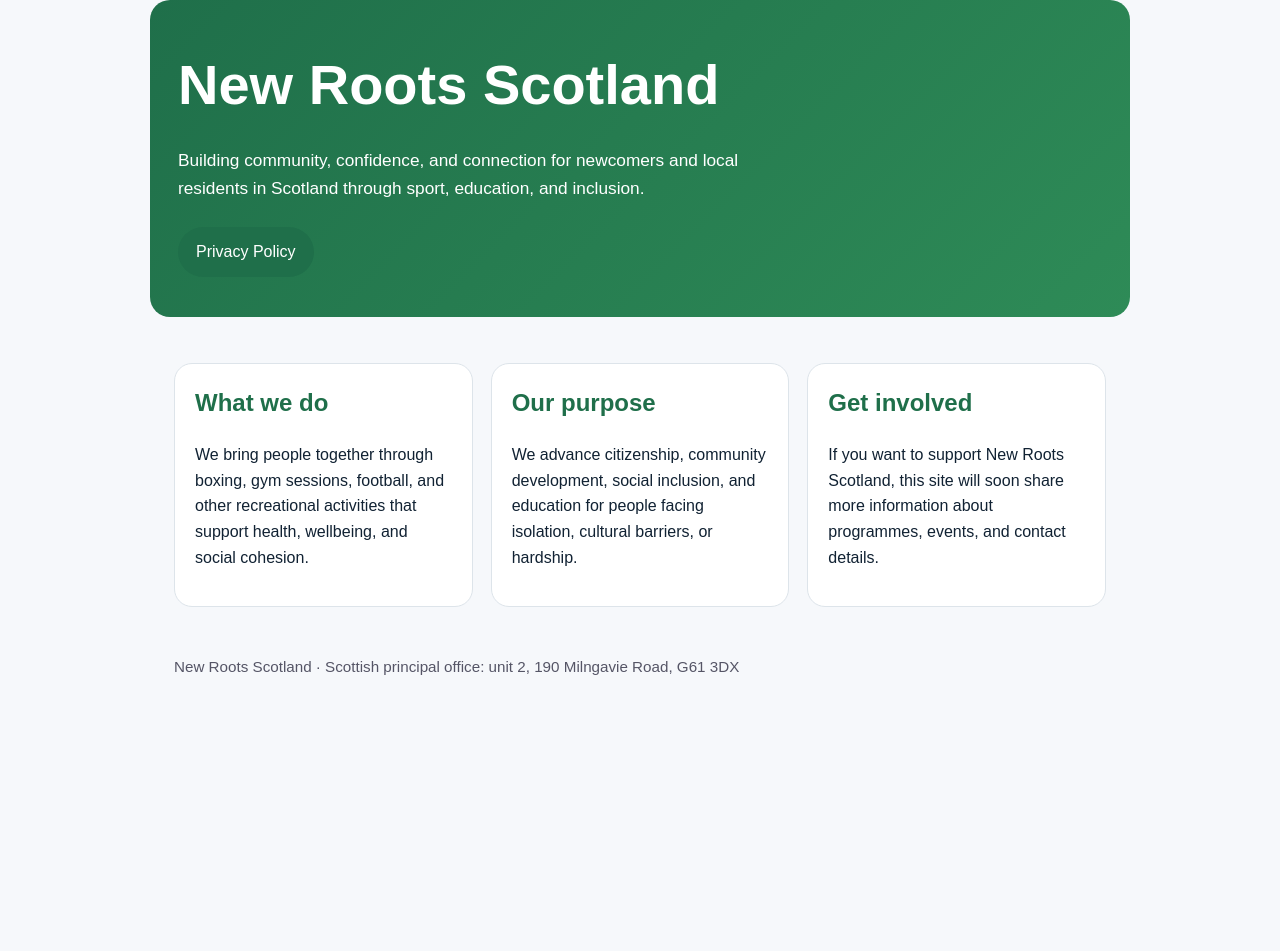
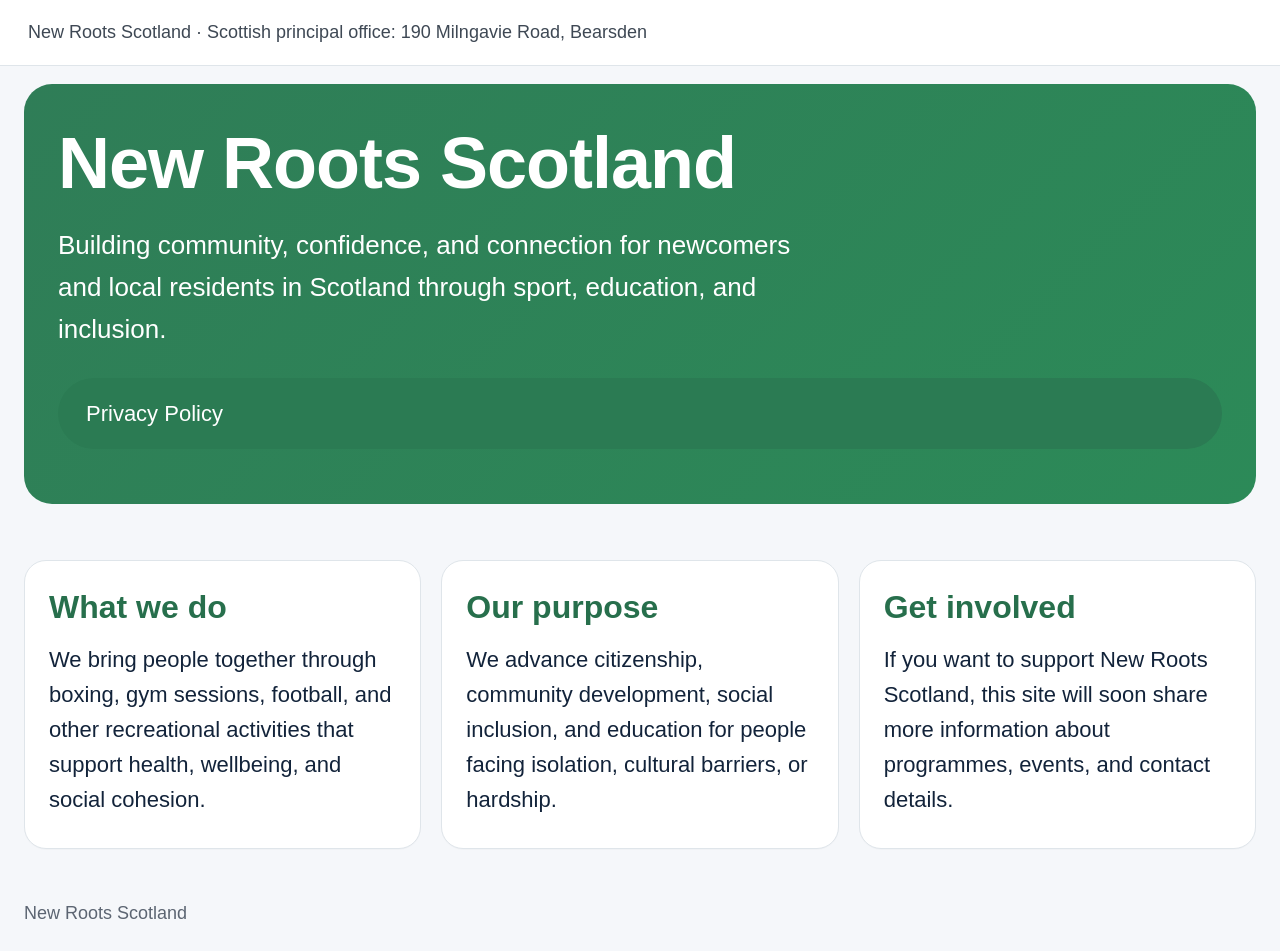
Before and after one commit to newrootsscotland/NEW-ROOTS-SCOTLAND, a plain HTML site: page index.html in a window 1280 px wide. Before the commit the page ends 800 px from the top, so only its background shows below. Drawn offline with Linux system fonts and the light colour scheme.

Commit message:
Update index.html

```diff
--- a/index.html
+++ b/index.html
@@ -4,29 +4,32 @@
   <meta charset="utf-8">
   <meta name="viewport" content="width=device-width, initial-scale=1">
   <title>New Roots Scotland</title>
-  <meta name="description" content="New Roots Scotland supports newcomers and local community members through sport, learning, and inclusion.">
   <style>
-    :root{--bg:#f6f8fb;--card:#fff;--text:#123;--muted:#556;--brand:#1f6f4a;--line:#dde4ea}
+    :root{--bg:#f5f7fa;--card:#fff;--text:#12233a;--muted:#5c6572;--green:#2f7d57;--green2:#2c8a58;--line:#dfe5ea}
     *{box-sizing:border-box} body{margin:0;font-family:Arial,Helvetica,sans-serif;background:var(--bg);color:var(--text);line-height:1.6}
-    header,main,footer{max-width:980px;margin:0 auto;padding:24px}
-    .hero{background:linear-gradient(135deg,#1f6f4a,#2e8b57);color:#fff;border-radius:20px;padding:40px 28px}
-    .hero h1{margin:0 0 10px;font-size:clamp(2rem,5vw,3.5rem)}
-    .hero p{max-width:65ch;font-size:1.08rem}
-    .grid{display:grid;grid-template-columns:repeat(auto-fit,minmax(240px,1fr));gap:18px;margin-top:22px}
-    .card{background:var(--card);border:1px solid var(--line);border-radius:18px;padding:20px}
-    h2{margin-top:0;color:var(--brand)}
-    a.button{display:inline-block;background:var(--brand);color:#fff;text-decoration:none;padding:12px 18px;border-radius:999px;margin-top:8px}
-    ul{padding-left:20px} footer{color:var(--muted);font-size:.95rem}
+    .topbar{padding:18px 28px;font-size:18px;color:#3e4854;background:#fff;border-bottom:1px solid var(--line)}
+    .wrap{max-width:1280px;margin:0 auto;padding:0 24px 32px}
+    .hero{margin-top:18px;background:linear-gradient(135deg,var(--green),var(--green2));border-radius:28px;color:#fff;padding:34px 34px 40px;min-height:420px;display:flex;flex-direction:column;justify-content:flex-start}
+    .hero h1{font-size:72px;line-height:1.05;margin:8px 0 24px;letter-spacing:-1px}
+    .hero p{max-width:760px;font-size:26px;margin:0 0 28px}
+    .btn{display:inline-block;background:#2b7b53;color:#fff;text-decoration:none;padding:18px 28px;border-radius:999px;font-size:22px}
+    .cards{display:grid;grid-template-columns:repeat(3,1fr);gap:20px;margin-top:56px}
+    .card{background:var(--card);border:1px solid var(--line);border-radius:22px;padding:28px 24px 30px;min-height:260px;box-shadow:0 1px 0 rgba(0,0,0,.02)}
+    .card h2{margin:0 0 16px;color:#276f4c;font-size:32px;line-height:1.15}
+    .card p{font-size:22px;color:var(--text);margin:0}
+    footer{max-width:1280px;margin:18px auto 0;padding:0 24px 24px;color:var(--muted);font-size:18px}
+    @media (max-width: 1100px){.cards{grid-template-columns:1fr}.hero h1{font-size:52px}.hero p{font-size:22px}.card p{font-size:20px}}
   </style>
 </head>
 <body>
-  <header class="hero">
-    <h1>New Roots Scotland</h1>
-    <p>Building community, confidence, and connection for newcomers and local residents in Scotland through sport, education, and inclusion.</p>
-    <a class="button" href="privacy-policy.html">Privacy Policy</a>
-  </header>
-  <main>
-    <section class="grid">
+  <div class="topbar">New Roots Scotland · Scottish principal office: 190 Milngavie Road, Bearsden</div>
+  <div class="wrap">
+    <section class="hero">
+      <h1>New Roots Scotland</h1>
+      <p>Building community, confidence, and connection for newcomers and local residents in Scotland through sport, education, and inclusion.</p>
+      <a class="btn" href="privacy-policy.html">Privacy Policy</a>
+    </section>
+    <section class="cards">
       <article class="card">
         <h2>What we do</h2>
         <p>We bring people together through boxing, gym sessions, football, and other recreational activities that support health, wellbeing, and social cohesion.</p>
@@ -40,7 +43,7 @@
         <p>If you want to support New Roots Scotland, this site will soon share more information about programmes, events, and contact details.</p>
       </article>
     </section>
-  </main>
-  <footer>New Roots Scotland · Scottish principal office: unit 2, 190 Milngavie Road, G61 3DX</footer>
+  </div>
+  <footer>New Roots Scotland</footer>
 </body>
 </html>
```
